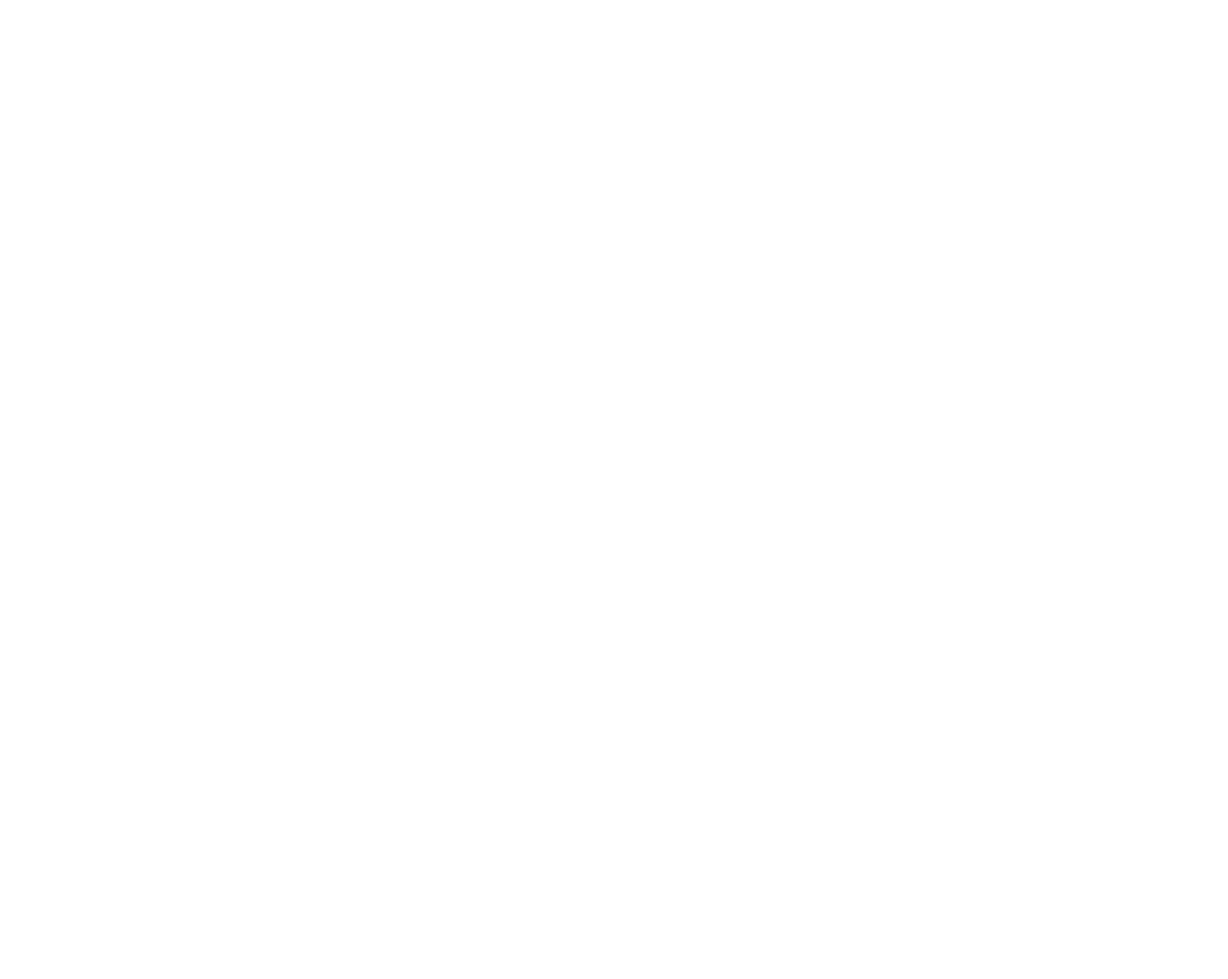
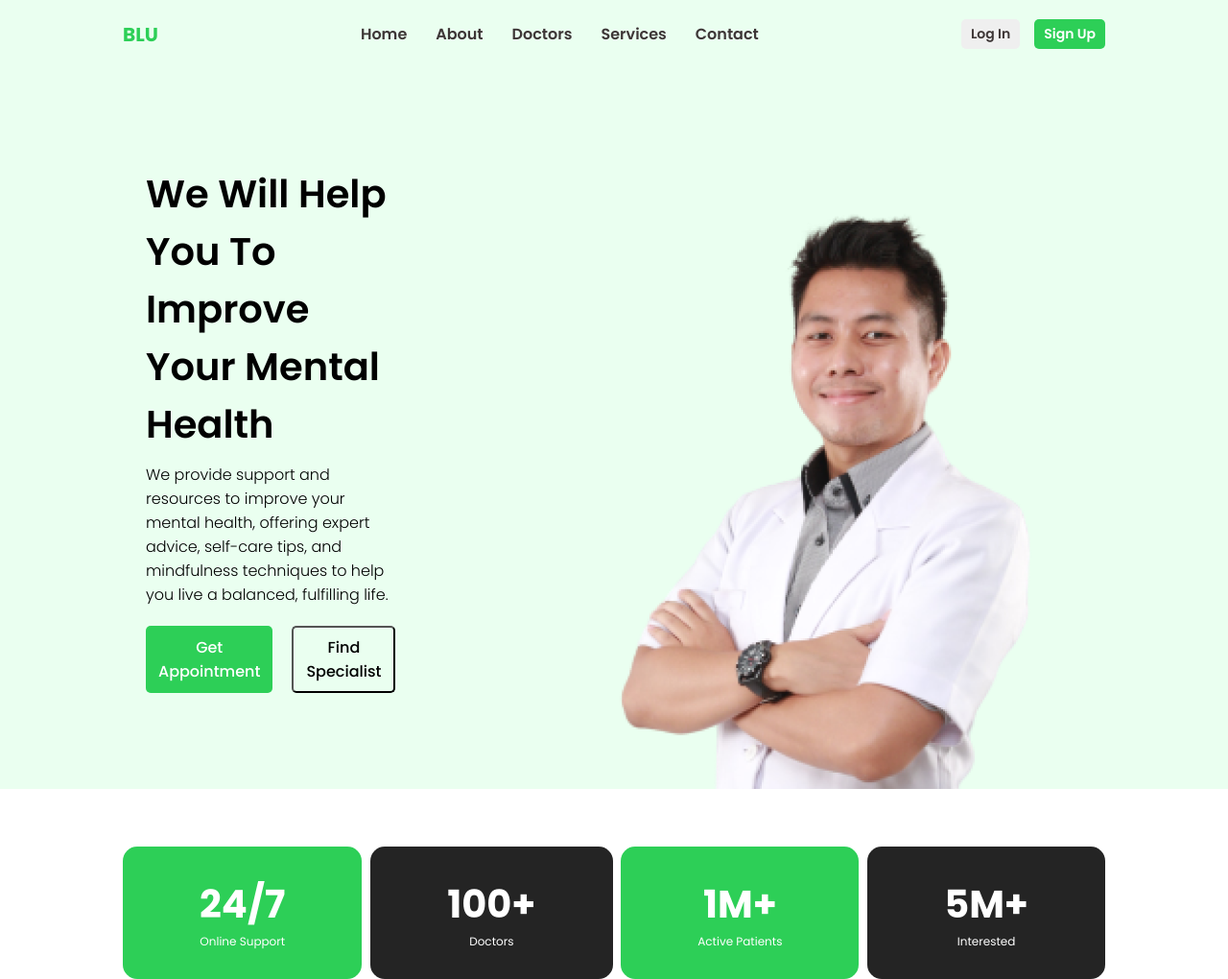
Before and after one commit to betselotT/BLU, a plain HTML site: page index.html in a window 1280 px wide. Shown: the whole page at 96% size. Before the commit the page ends 800 px from the top, so only its background shows below. Drawn offline with Linux system fonts and the light colour scheme.

Commit message:
hero and section one

```diff
--- a/index.html
+++ b/index.html
@@ -6,8 +6,77 @@
     <title>BLU Mental Health Support</title>
     <link rel="icon" href="images/clinic.png" />
     <link rel="stylesheet" href="style.css" />
+    <link rel="preconnect" href="https://fonts.googleapis.com" />
+    <link rel="preconnect" href="https://fonts.gstatic.com" crossorigin />
+    <link
+      href="https://fonts.googleapis.com/css2?family=Poppins:ital,wght@0,100;0,200;0,300;0,400;0,500;0,600;0,700;0,800;0,900;1,100;1,200;1,300;1,400;1,500;1,600;1,700;1,800;1,900&display=swap"
+      rel="stylesheet"
+    />
   </head>
   <body>
+    <div class="container">
+      <header class="navbar">
+        <a href="#" class="blu">BLU</a>
+        <div class="hamburger-menu">
+          <span></span>
+          <span></span>
+          <span></span>
+        </div>
+        <div class="navbar-lists">
+          <a href="#">Home</a>
+          <a href="#">About</a>
+          <a href="#">Doctors</a>
+          <a href="#">Services</a>
+          <a href="#">Contact</a>
+        </div>
+        <div class="navbar-btns">
+          <button class="login-btn">Log In</button>
+          <button class="signup-btn">Sign Up</button>
+        </div>
+      </header>
 
+      <div class="hero-container">
+        <div class="hero">
+          <div class="hero-mini-container">
+            <h1 class="hero-h1">
+              We Will Help You To Improve Your Mental Health
+            </h1>
+            <p class="hero-p1">
+              We provide support and resources to improve your mental health,
+              offering expert advice, self-care tips, and mindfulness techniques
+              to help you live a balanced, fulfilling life.
+            </p>
+            <div class="hero-btns">
+              <button class="hero-btn1">Get Appointment</button>
+              <button class="hero-btn2">Find Specialist</button>
+            </div>
+          </div>
+          <img class="hero-img" src="images/hero-img.png" alt="Hero Image" />
+        </div>
+      </div>
+    </div>
+
+    <div class="other-sections">
+      <section class="section2">
+        <div class="section2-greens">
+          <h1 class="section2-h1">24/7</h1>
+          <p class="section2-p">Online Support</p>
+        </div>
+        <div class="section2-blacks">
+          <h1 class="section2-h1">100+</h1>
+          <p class="section2-p">Doctors</p>
+        </div>
+        <div class="section2-greens">
+          <h1 class="section2-h1">1M+</h1>
+          <p class="section2-p">Active Patients</p>
+        </div>
+        <div class="section2-blacks">
+          <h1 class="section2-h1">5M+</h1>
+          <p class="section2-p">Interested</p>
+        </div>
+      </section>
+    </div>
+
+    <script src="main.js"></script>
   </body>
 </html>
--- a/main.js
+++ b/main.js
@@ -0,0 +1,8 @@
+const hamburgerMenu = document.querySelector(".hamburger-menu");
+const navbarLists = document.querySelector(".navbar-lists");
+const navbarBtns = document.querySelector(".navbar-btns");
+
+hamburgerMenu.addEventListener("click", () => {
+  navbarLists.classList.toggle("active");
+  navbarBtns.classList.toggle("active");
+});
--- a/style.css
+++ b/style.css
@@ -2,4 +2,227 @@
   margin: 0;
   padding: 0;
   box-sizing: border-box;
+  font-family: "Poppins", sans-serif;
 }
+
+.container {
+  background-color: #eafff0;
+}
+
+.navbar {
+  display: flex;
+  justify-content: space-between;
+  align-items: center;
+  padding: 20px 10%;
+}
+
+.blu {
+  text-decoration: none;
+  color: #2dcf57;
+  font-weight: 700;
+  font-size: 20px;
+}
+
+.navbar-lists {
+  display: flex;
+  gap: 30px;
+}
+
+.navbar-lists a {
+  text-decoration: none;
+  color: rgb(61, 54, 54);
+  font-weight: 600;
+}
+
+.navbar-btns {
+  display: flex;
+  gap: 15px;
+}
+
+.login-btn {
+  color: rgb(61, 54, 54);
+  font-size: 14px;
+  font-weight: 600;
+  padding: 5px 10px;
+  border: none;
+  border-radius: 5px;
+  cursor: pointer;
+}
+
+.signup-btn {
+  background-color: #2dcf57;
+  color: white;
+  font-size: 14px;
+  font-weight: 600;
+  padding: 5px 10px;
+  border: none;
+  border-radius: 5px;
+  cursor: pointer;
+}
+
+.hamburger-menu {
+  display: none;
+  flex-direction: column;
+  gap: 5px;
+  cursor: pointer;
+}
+
+.hamburger-menu span {
+  width: 25px;
+  height: 3px;
+  background-color: rgb(61, 54, 54);
+  border-radius: 2px;
+}
+
+.hero-container {
+  display: flex;
+  justify-content: center;
+}
+
+.hero-mini-container {
+  margin-left: 120px;
+}
+
+.hero {
+  display: flex;
+  align-items: center;
+  width: 95%;
+}
+
+.hero-h1 {
+  font-weight: 600;
+  font-size: 40px;
+}
+
+.hero-p1 {
+  font-weight: 300;
+  margin-top: 10px;
+  margin-bottom: 20px;
+}
+
+.hero-btns {
+  display: flex;
+  gap: 20px;
+}
+
+.hero-btn1 {
+  background-color: #2dcf57;
+  padding: 8px 13px;
+  font-size: 16px;
+  color: white;
+  border: none;
+  border-radius: 5px;
+  font-weight: 500;
+  cursor: pointer;
+}
+
+.hero-btn2 {
+  background-color: #eafff0;
+  padding: 8px 13px;
+  font-size: 16px;
+  color: black;
+  border-radius: 5px;
+  font-weight: 500;
+  cursor: pointer;
+}
+
+.other-sections {
+  width: 80%;
+  margin-left: 10%;
+}
+
+.section2 {
+  margin-top: 60px;
+  display: flex;
+  justify-content: space-between;
+}
+
+.section2-greens {
+  background-color: #2dcf57;
+  color: white;
+  padding: 30px 80px;
+  display: flex;
+  flex-direction: column;
+  justify-content: center;
+  align-items: center;
+  border-radius: 15px;
+}
+
+.section2-blacks {
+    background-color: #242424;
+    color: white;
+    padding: 30px 80px;
+    display: flex;
+    flex-direction: column;
+    justify-content: center;
+    align-items: center;
+    border-radius: 15px;
+  }
+
+.section2-h1 {
+    font-size: 40px;
+}
+
+.section2-p {
+    font-size: 12px;
+}
+
+/* Responsive styles */
+@media (max-width: 768px) {
+  .navbar-lists,
+  .navbar-btns {
+    display: none;
+    flex-direction: column;
+    background-color: white;
+    position: absolute;
+    top: 60px;
+    right: 10px;
+    width: 200px;
+    box-shadow: 0px 4px 6px rgba(0, 0, 0, 0.1);
+    border-radius: 5px;
+  }
+
+  .login-btn {
+    display: none;
+  }
+
+  .navbar-lists a,
+  .navbar-btns button {
+    padding: 10px;
+    text-align: left;
+    width: 100%;
+  }
+
+  .hamburger-menu {
+    display: flex;
+  }
+
+  .navbar-lists.active,
+  .navbar-btns.active {
+    display: flex;
+  }
+
+  .hero-img {
+    display: none;
+  }
+
+  .hero-mini-container {
+    margin-left: 10px;
+    margin-top: 30px;
+  }
+
+  .hero-h1 {
+    font-size: 25px;
+    width: 80%;
+  }
+
+  .other-sections {
+    margin-left: 30px;
+  }
+
+  .section2 {
+    display: flex;
+    flex-direction: column;
+    gap: 20px;
+  }
+}
```
Also changed, not shown: images/hero-img.png (added).
